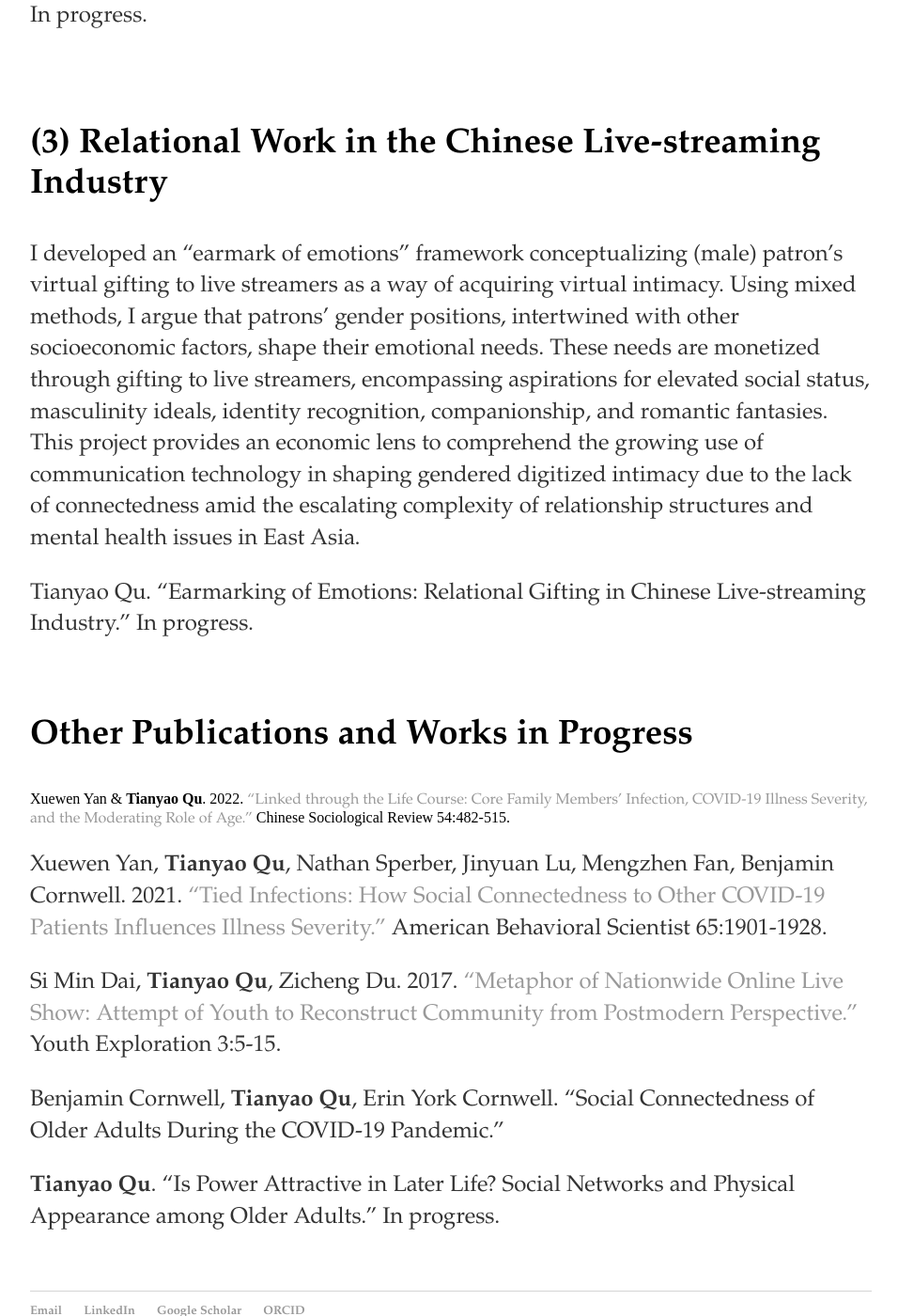
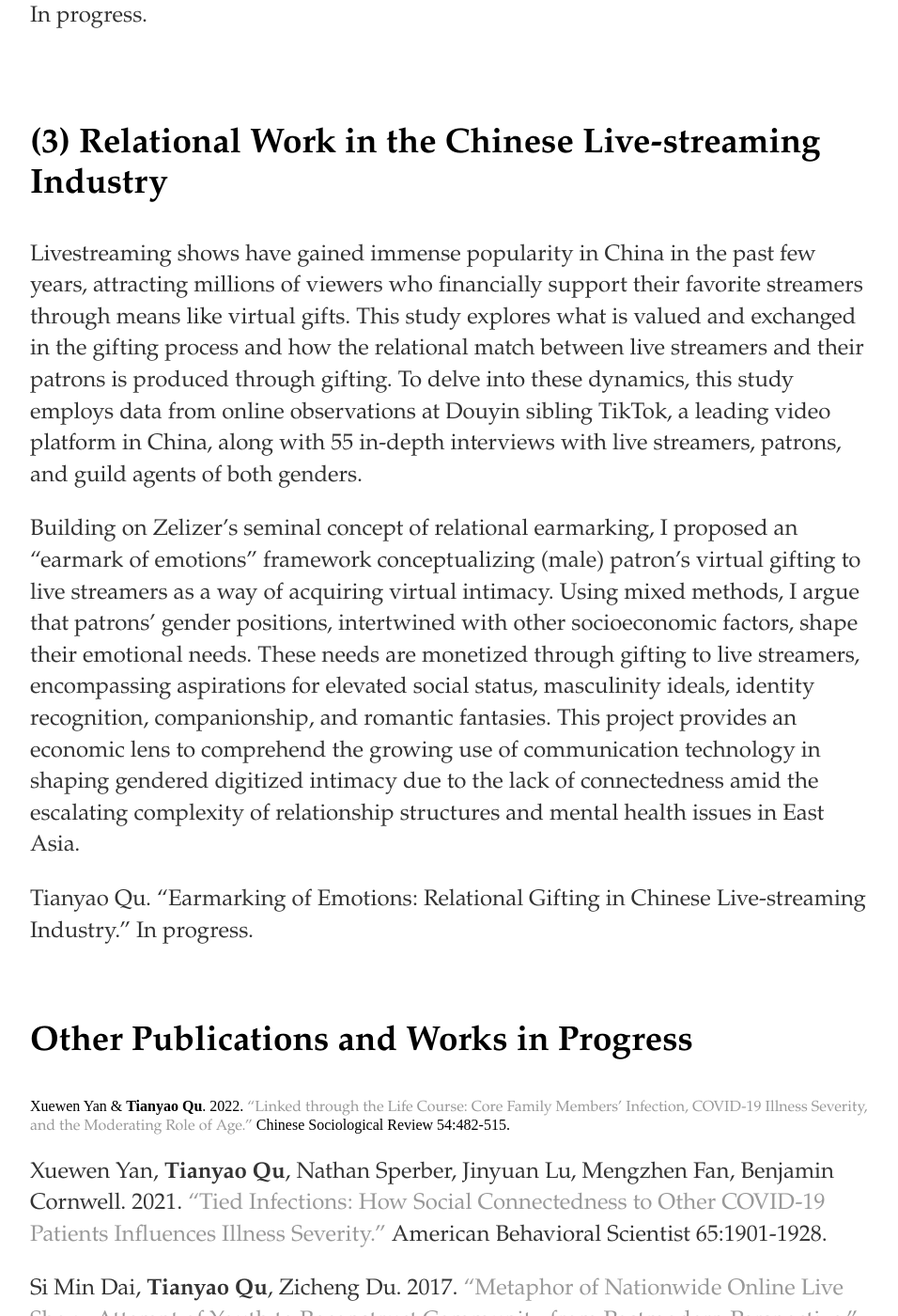
Before and after one commit to windyqu/windyqu.github.io, a Jekyll site: the page built from research/index.html, in a window 1280 px wide and 1400 px high, scrolled down 2786 px. Shown: the whole window at 94% size, without its empty margins (160-1116 px from the left). Built offline with Jekyll 4.4.1, drawn with Linux system fonts in a browser that asks for light colours.

Commit message:
Update index.html

```diff
--- a/research/index.html
+++ b/research/index.html
@@ -58,7 +58,11 @@ In the second chapter of my dissertation, I adopt a temporal-structural perspect
 <br><be>
 		<h3> (3) Relational Work in the Chinese Live-streaming Industry </h3>
   <p>
-  I developed an “earmark of emotions” framework conceptualizing (male) patron’s virtual gifting to live streamers as a way of acquiring virtual intimacy. Using mixed methods, I argue that patrons’ gender positions, intertwined with other socioeconomic factors, shape their emotional needs. These needs are monetized through gifting to live streamers, encompassing aspirations for elevated social status, masculinity ideals, identity recognition, companionship, and romantic fantasies. This project provides an economic lens to comprehend the growing use of communication technology in shaping gendered digitized intimacy due to the lack of connectedness amid the escalating complexity of relationship structures and mental health issues in East Asia.
+  Livestreaming shows have gained immense popularity in China in the past few years, attracting millions of viewers who financially support their favorite streamers through means like virtual gifts. This study explores what is valued and exchanged in the gifting process and how the relational match between live streamers and their patrons is produced through gifting. To delve into these dynamics, this study employs data from online observations at Douyin sibling TikTok, a leading video platform in China, along with 55 in-depth interviews with live streamers, patrons, and guild agents of both genders.
+  <br>
+  </p>
+  <p>
+  Building on Zelizer’s seminal concept of relational earmarking, I proposed an “earmark of emotions” framework conceptualizing (male) patron’s virtual gifting to live streamers as a way of acquiring virtual intimacy. Using mixed methods, I argue that patrons’ gender positions, intertwined with other socioeconomic factors, shape their emotional needs. These needs are monetized through gifting to live streamers, encompassing aspirations for elevated social status, masculinity ideals, identity recognition, companionship, and romantic fantasies. This project provides an economic lens to comprehend the growing use of communication technology in shaping gendered digitized intimacy due to the lack of connectedness amid the escalating complexity of relationship structures and mental health issues in East Asia.
   </p>
   <p>
   Tianyao Qu. “Earmarking of Emotions: Relational Gifting in Chinese Live-streaming Industry.” In progress.
```
